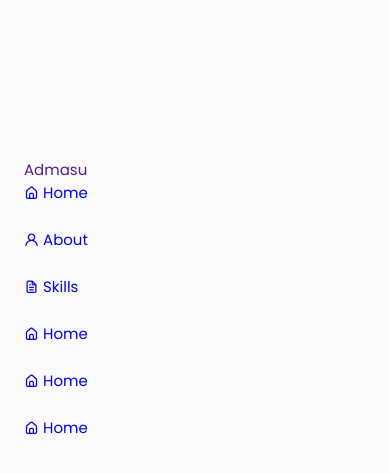
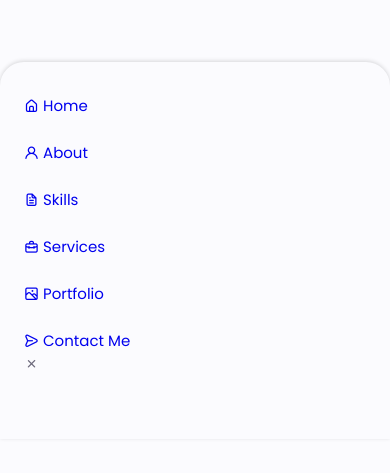
Before and after one commit to admasuwodaje/Responsive-Website, a plain HTML site: page index.html in a window 390 px wide. Shown: the part 405-878 px from the top of the page. Drawn offline with nearby package versions, Linux system fonts and the light colour scheme.

Commit message:
adding style

```diff
--- a/assets/css/styles.css
+++ b/assets/css/styles.css
@@ -156,7 +156,48 @@ img {
 
 /*==================== NAV ====================*/
 
+.nav{
+    max-width: 968px;
+    height: var(--header-height);
+    display: flex;
+    justify-content: space-between;
+    align-items: center;
+}
 
+.nav__logo,
+.nav__toggle{
+    color: var(--title-color);
+    font-weight: var(--font-medium);
+}
+
+.nav__logo:hover{
+    color: var(--first-color);
+
+}
+
+.nav__toggle{
+    font-size: 1.1rem;
+    cursor: pointer;
+}
+
+.nav__toggle:hover{
+    color: var(--first-color);
+}
+
+@media screen and (max-width: 767px) {
+    .nav__menu{
+        position: fixed;
+        bottom: 0;
+        left: 0;
+        width: 100%;
+        background-color: var(--body-color);
+        padding: 2rem 1.5rem 4rem;
+        box-shadow: 0 -1px 4px rgba(0, 0, 0, .15);
+        border-radius: 1.5rem 1.5rem 0 0;
+        transition: .3s;
+
+    }
+}
 /* show menu */
 
 
--- a/index.html
+++ b/index.html
@@ -38,21 +38,27 @@
                             </a>
                         </li>
                         <li class="nav__item">
-                            <a href="#" class="nav__link">
-                                <i class="uil uil-estate"></i> Home
+                            <a href="#services" class="nav__link">
+                                <i class="uil uil-briefcase-alt"></i> Services
                             </a>
                         </li>
                         <li class="nav__item">
-                            <a href="#" class="nav__link">
-                                <i class="uil uil-estate"></i> Home
+                            <a href="#portfolio" class="nav__link">
+                                <i class="uil uil-scenery"></i> Portfolio
                             </a>
                         </li>
                         <li class="nav__item">
-                            <a href="#" class="nav__link">
-                                <i class="uil uil-estate"></i> Home
+                            <a href="#message" class="nav__link">
+                                <i class="uil uil-message"></i> Contact Me
                             </a>
                         </li>
                     </ul>
+                    <i class="uil uil-times nav__close" id="nav-close"></i>
+                </div>
+                <div class="nav__btns">
+                    <div class="nav__toggle" id="nav-toggle">
+                        <i class="uil uil-apps"></i>
+                    </div>
                 </div>
             </nav>
         </header>
```
